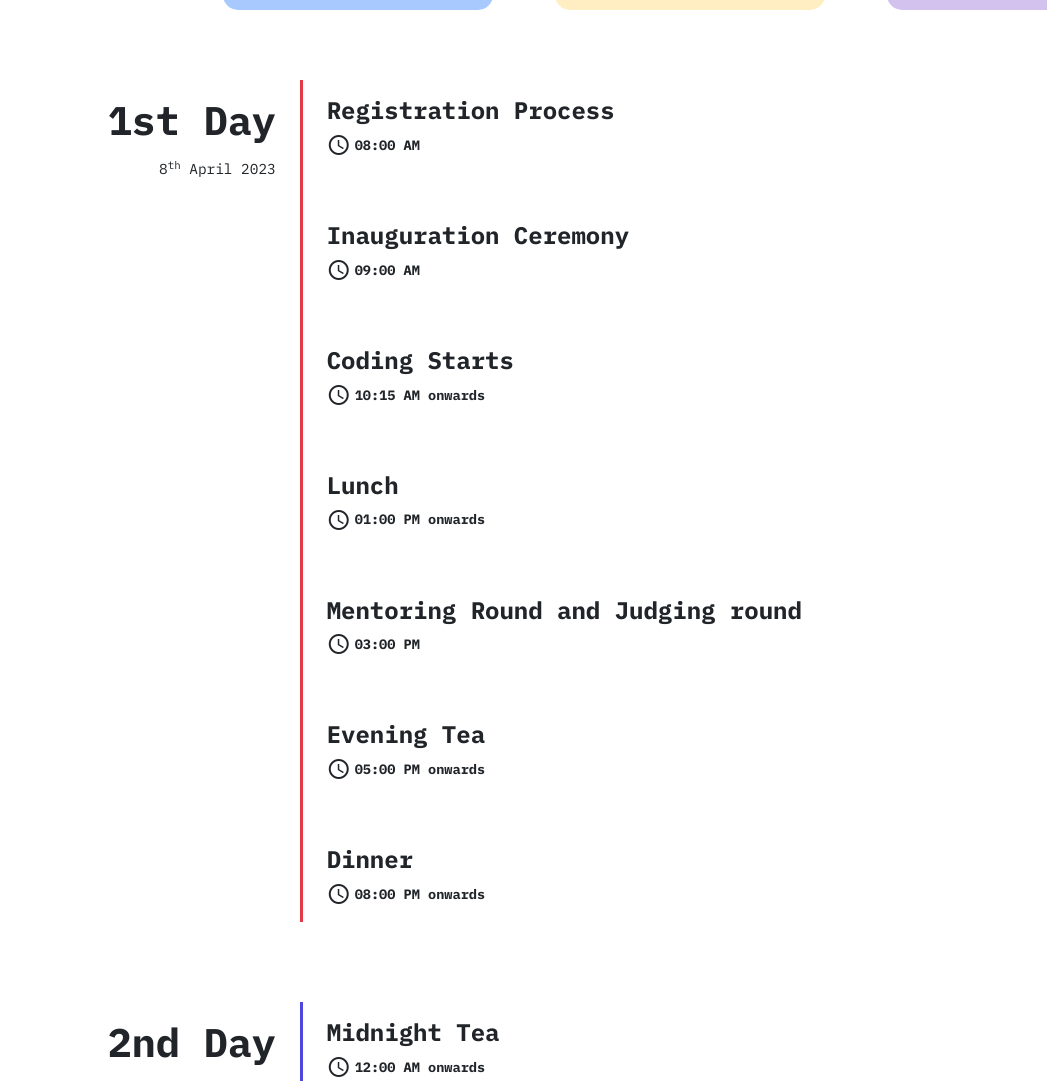
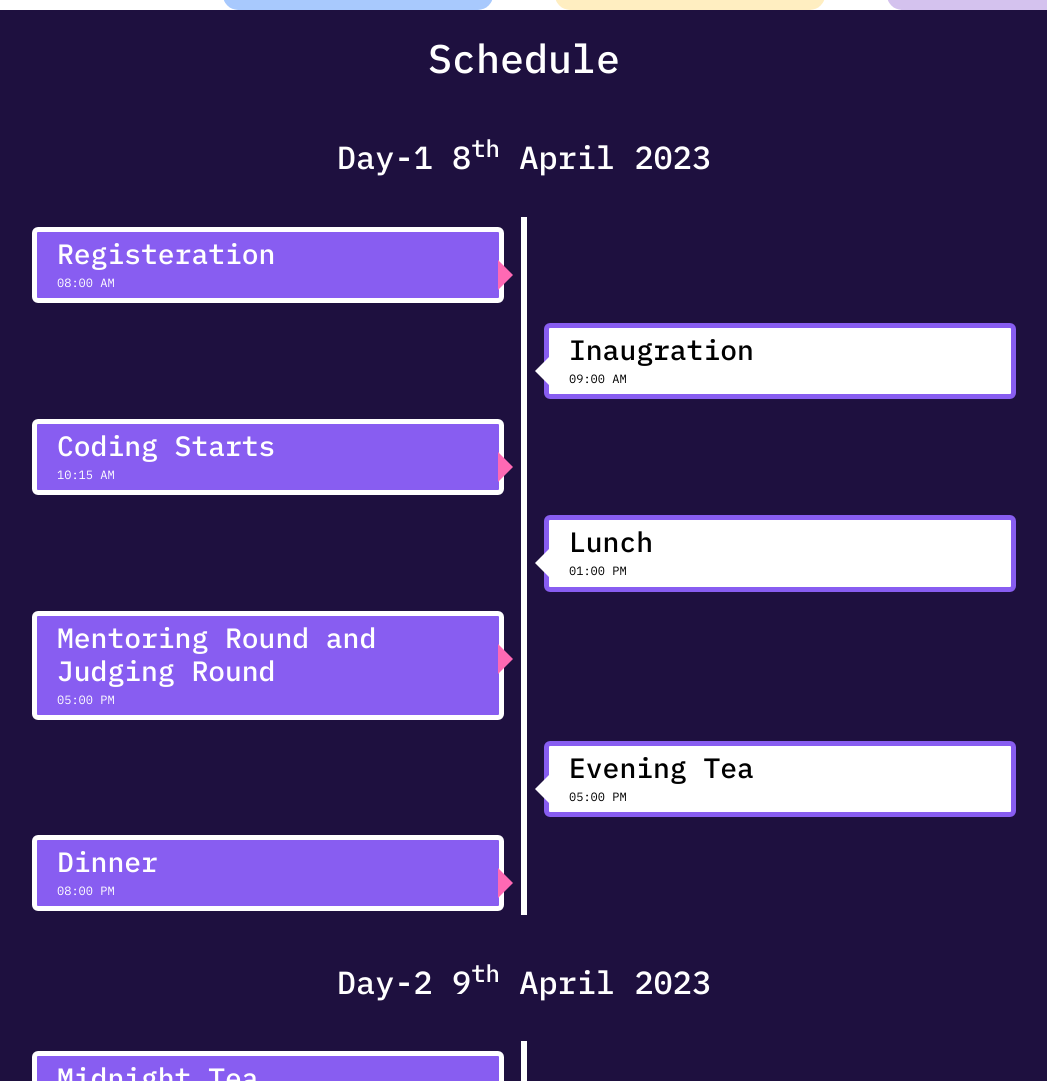
Before and after one commit to Y04ash/csi-hackathon, a plain HTML site: page index.html in a window 1280 px wide. Shown: the part 2418-3499 px from the top of the page, without its empty margins (116-1163 px from the left). Drawn offline with nearby package versions, Linux system fonts and the light colour scheme; a script that the page names is missing.

Commit message:
timline prices about  and domains done

```diff
--- a/assets/css/domain_card.css
+++ b/assets/css/domain_card.css
@@ -9,6 +9,7 @@ Domain Starts
   margin: 0;
   background: #1e103f;
 color: #1e103f;
+width: 100vw;
 
 }
 
@@ -63,6 +64,8 @@ color: #1e103f;
     position: relative;
     top: -5rem;
     z-index: 3;
+    padding-left: 3rem;
+    padding-right: 3rem;
 
   }
 
--- a/assets/css/style.css
+++ b/assets/css/style.css
@@ -1848,6 +1848,7 @@ about
   display: grid;
   place-items: center;
   gap: 3rem;
+  padding: 0 2rem;
 }
 
 .about__card {
--- /dev/null
+++ b/assets/css/timeline.css
@@ -0,0 +1,196 @@
+.program_schedule{
+    color: #fff;
+    background: #1e103f;
+    width: 100vw;
+}
+
+.timeline{
+    position: relative;
+    width: 80%;
+    margin: 1rem auto;
+}
+
+.timeline_heading{
+    text-align: center;
+}
+
+.dayheading{
+    text-align: center;
+    padding-top: 1.5rem;
+    padding-bottom: 1.5rem;
+}
+
+.timeline_heading h1{
+    padding-top: 1.5rem;
+    padding-bottom: 2rem;
+}
+.timeline_container{
+
+    padding: 10px 20px;
+    position: relative;
+    width: 50%;
+    /* background-color: rgba(0,0,0,0.3); */
+    color: black;
+    animation: movedown 1s linear forwards;
+    opacity: 0;
+
+
+}
+
+/* .animate{
+    animation: movedown 1s linear forwards;
+    opacity: 1;
+} */
+
+@keyframes movedown{
+    0%{
+        opacity: 1;
+        transform: translateY(-25px);
+    }
+    100%{
+        opacity: 1;
+        transform: translateY(0px);
+    }
+}
+
+.textbox{
+    /* box-shadow: 4px 4px 20px rgba(0,0,0,0.6) inset; */
+    padding: 5px 20px;
+    background: #fff;
+    position: relative;
+    border-radius: 6px;
+    font-size: 15px;
+}
+
+.left-container{
+    left: 0;
+}
+.right-container{
+    left: 50%;
+}
+
+.left-container .textbox{
+    color: #fff;
+    background: #885df1;
+    border: 5px solid #fff;
+}
+
+.right-container .textbox
+{
+    border: 5px solid #885df1;
+}
+
+.timeline::after{
+    content: '';
+    position: absolute;
+    width:6px;
+    height: 100%;
+    background: #fff;
+    top: 0;
+    left: 50%;
+    margin-left: -3px;
+    z-index: 1;
+    animation: moveline 7s linear forwards;
+
+}
+
+
+@keyframes moveline{
+    0%{
+        height: 0;
+    }
+    100%{
+        height: 100%;
+    }
+}
+
+
+.timeline_container:nth-child(2)
+{
+    animation-delay: 1s;
+}
+.timeline_container:nth-child(3)
+{
+    animation-delay: 2s;
+}
+.timeline_container:nth-child(4)
+{
+    animation-delay: 3s;
+}
+.timeline_container:nth-child(5)
+{
+    animation-delay: 4s;
+}
+.timeline_container:nth-child(6)
+{
+    animation-delay: 5s;
+}
+.timeline_container:nth-child(7)
+{
+    animation-delay: 6s;
+}
+
+
+.left-arrow-container{
+    height:0;
+    width: 0;
+    position: absolute;
+    top: 28px;
+    z-index: 1;
+    border-top: 15px solid transparent;
+    border-bottom: 15px solid transparent;
+    border-left: 15px solid hotpink;
+    right: -14px;
+
+}
+.right-arrow-container{
+    height:0;
+    width: 0;
+    position: absolute;
+    top: 28px;
+    z-index: 1;
+    border-top: 15px solid transparent;
+    border-bottom: 15px solid transparent;
+    border-right: 15px solid #fff;
+    left: -14px;
+
+}
+
+
+@media screen and (max-width: 600px)
+{
+    .timeline{
+        margin: 50px auto;
+    }
+    .timeline::after{
+        left: 31px;
+    }
+    .timeline_container{
+
+        width: 100%;
+        padding-left: 50px;
+        padding-right: 25px;
+
+    }
+    /* .text-box{
+        font-size: 10px;
+    } */
+    .text-box small{
+        margin-bottom: 10px;
+    }
+    .right-container{
+        left: 0;
+    }
+    .left-arrow-container,.right-arrow-container{
+        border-right: 15px solid #fff;
+        border-left: 0;
+        left: -14px;
+    }
+}
+
+@media screen and (max-width:349px)
+{
+    .textbox h3{
+        font-size: 1.2rem;
+    }
+}
--- a/index.html
+++ b/index.html
@@ -16,7 +16,12 @@
   <!-- Google icons -->
   <link rel="stylesheet" href="https://fonts.googleapis.com/icon?family=Material+Icons" />
   <link rel="stylesheet" href="https://cdnjs.cloudflare.com/ajax/libs/font-awesome/5.15.4/css/all.min.css">
+
+  <link rel="stylesheet" href="/assets/css/timeline.css">
+
   <script defer async src="https://apply.devfolio.co/v2/sdk.js"></script>
+  <!-- <script  src="/assets/js/timeline.js"></script> -->
+
   <title>Code Odyssey</title>
 
   <!-- Additional CSS Files -->
@@ -385,222 +390,143 @@
   <!-- ***** Countdown End ***** -->
 
   <!-- ***** Timeline Begins ***** -->
-  <section class="section schedule" id="schedule">
-    <h2 class="section__title_d domain__title" id="domains">Schedule</h2>
+<section class="program_schedule">
+
+  <div class="timeline_heading">
+    <h1>Schedule</h1>
+  </div>
+  <div class="dayheading">
+    <h2>Day-1 8<sup>th</sup> April 2023</h2>
+  </div>
+  <div class="timeline">
+
+    <div class="timeline_container left-container">
+      <div class="textbox">
+        <h3>Registeration</h3>
+        <small>08:00 AM</small>
+        <span class="left-arrow-container"></span>
+      </div>
+    </div>
 
 
-    <!-- Schedule Container -->
-    <div class="schedule__container">
-      <!-- Schedule Day -->
-      <div class="schedule__day schedule__day--red">
-        <!-- Schedule Info -->
-        <div class="schedule__day-info">
-          <h3 class="schedule__info-title">1st Day</h3>
-          <h4 class="schedule__info-subtitle">
-            8<sup>th</sup> April 2023
-          </h4>
+    <div class="timeline_container right-container">
+      <div class="textbox">
+        <h3>Inaugration</h3>
+        <small>09:00 AM</small>
+        <span class="right-arrow-container"></span>
+      </div>
     </div>
 
-        <!-- Schedule List -->
-        <div class="schedule__list">
-          <div class="schedule__list-item">
-            <h5 class="schedule__list-title">Registration Process</h5>
-            <!-- <p class="schedule__list-text">
-                Lorem ipsum dolor sit amet consectetur adipisicing elit.
-                Consectetur, necessitatibus?
-              </p> -->
-            <div class="schedule__list-info">
-              <span class="schedule__info">
-                <i class="schedule__info-icon material-icons">schedule</i>
-                <p class="schedule__info-text">08:00 AM </p>
-              </span>
+
+    <div class="timeline_container left-container">
+      <div class="textbox">
+        <h3>Coding Starts</h3>
+        <small>10:15 AM</small>
+        <span class="left-arrow-container"></span>
       </div>
     </div>
-          <!-- Schedule Item -->
-          <div class="schedule__list-item">
-            <h5 class="schedule__list-title">Inauguration Ceremony</h5>
-            <!-- <p class="schedule__list-text">
-                Lorem ipsum dolor sit amet consectetur adipisicing elit.
-                Consectetur, necessitatibus?
-              </p> -->
-            <div class="schedule__list-info">
-              <span class="schedule__info">
-                <i class="schedule__info-icon material-icons">schedule</i>
-                <p class="schedule__info-text">09:00 AM </p>
-              </span>
+
+
+    <div class="timeline_container right-container">
+      <div class="textbox">
+        <h3>Lunch</h3>
+        <small>01:00 PM</small>
+        <span class="right-arrow-container"></span>
       </div>
     </div>
-          <!-- Schedule Item -->
 
-          <!-- Schedule Item -->
-          <div class="schedule__list-item">
-            <h5 class="schedule__list-title">Coding Starts</h5>
-            <!-- <p class="schedule__list-text">
-                Lorem ipsum dolor sit amet consectetur adipisicing elit.
-                Consectetur, necessitatibus?
-              </p> -->
-            <div class="schedule__list-info">
-              <span class="schedule__info">
-                <i class="schedule__info-icon material-icons">schedule</i>
-                <p class="schedule__info-text">10:15 AM onwards</p>
-              </span>
+
+    <div class="timeline_container left-container">
+      <div class="textbox">
+        <h3>Mentoring Round and Judging Round</h3>
+        <small>05:00 PM</small>
+        <span class="left-arrow-container"></span>
       </div>
     </div>
-          <div class="schedule__list-item">
-            <h5 class="schedule__list-title">Lunch </h5>
-            <!-- <p class="schedule__list-text">
-                Lorem ipsum dolor sit amet consectetur adipisicing elit.
-                Consectetur, necessitatibus?
-              </p> -->
-            <div class="schedule__list-info">
-              <span class="schedule__info">
-                <i class="schedule__info-icon material-icons">schedule</i>
-                <p class="schedule__info-text">01:00 PM onwards</p>
-              </span>
+
+
+    <div class="timeline_container right-container">
+      <div class="textbox">
+        <h3>Evening Tea</h3>
+        <small>05:00 PM</small>
+        <span class="right-arrow-container"></span>
       </div>
     </div>
-          <div class="schedule__list-item">
-            <h5 class="schedule__list-title">Mentoring Round and Judging round </h5>
-            <!-- <p class="schedule__list-text">
-                Lorem ipsum dolor sit amet consectetur adipisicing elit.
-                Consectetur, necessitatibus?
-              </p> -->
-            <div class="schedule__list-info">
-              <span class="schedule__info">
-                <i class="schedule__info-icon material-icons">schedule</i>
-                <p class="schedule__info-text">03:00 PM </p>
-              </span>
+
+
+    <div class="timeline_container left-container">
+      <div class="textbox">
+        <h3>Dinner</h3>
+        <small>08:00 PM</small>
+        <span class="left-arrow-container"></span>
       </div>
     </div>
-          <!-- Schedule Item -->
-          <div class="schedule__list-item">
-            <h5 class="schedule__list-title">Evening Tea</h5>
-            <!-- <p class="schedule__list-text">
-                Lorem ipsum dolor sit amet consectetur adipisicing elit.
-                Consectetur, necessitatibus?
-              </p> -->
-            <div class="schedule__list-info">
-              <span class="schedule__info">
-                <i class="schedule__info-icon material-icons">schedule</i>
-                <p class="schedule__info-text">05:00 PM onwards</p>
-              </span>
+
+
+  </div>
+
+
+  <!-- ============day 2================ -->
+  <div class="dayheading">
+    <h2>Day-2 9<sup>th</sup> April 2023</h2>
+  </div>
+  <div class="timeline">
+
+    <div class="timeline_container left-container">
+      <div class="textbox">
+        <h3>Midnight Tea</h3>
+        <small>12:00 AM</small>
+        <span class="left-arrow-container"></span>
       </div>
     </div>
-          <!-- Schedule Item -->
-          <div class="schedule__list-item">
-            <h5 class="schedule__list-title">Dinner</h5>
-            <!-- <p class="schedule__list-text">
-                Lorem ipsum dolor sit amet consectetur adipisicing elit.
-                Consectetur, necessitatibus?
-              </p> -->
-            <div class="schedule__list-info">
-              <span class="schedule__info">
-                <i class="schedule__info-icon material-icons">schedule</i>
-                <p class="schedule__info-text">08:00 PM onwards</p>
-              </span>
+
+
+    <div class="timeline_container right-container">
+      <div class="textbox">
+        <h3>Morning Tea</h3>
+        <small>09:00 AM</small>
+        <span class="right-arrow-container"></span>
+      </div>
+    </div>
+
+
+    <div class="timeline_container left-container">
+      <div class="textbox">
+        <h3>Brunch</h3>
+        <small>10:15 AM</small>
+        <span class="left-arrow-container"></span>
+      </div>
+    </div>
+
+
+    <div class="timeline_container right-container">
+      <div class="textbox">
+        <h3>Coding Stops</h3>
+        <small>01:00 PM</small>
+        <span class="right-arrow-container"></span>
+      </div>
+    </div>
+
+
+    <div class="timeline_container left-container">
+      <div class="textbox">
+        <h3>Final Evaluation Round</h3>
+        <small>05:00 PM</small>
+        <span class="left-arrow-container"></span>
+      </div>
+    </div>
+
+
+    <div class="timeline_container right-container">
+      <div class="textbox">
+        <h3>Price Distribution</h3>
+        <small>05:00 PM</small>
+        <span class="right-arrow-container"></span>
       </div>
     </div>
 
   </div>
-      </div>
 
-      <!-- Schedule Day -->
-      <div class="schedule__day schedule__day--blue">
-        <!-- Schedule Info -->
-        <div class="schedule__day-info">
-          <h3 class="schedule__info-title">2nd Day</h3>
-          <h4 class="schedule__info-subtitle">
-            9<sup>th</sup> April 2023
-          </h4>
-        </div>
-
-        <!-- Schedule List -->
-        <div class="schedule__list">
-          <!-- Schedule Item -->
-          <div class="schedule__list-item">
-            <h5 class="schedule__list-title">Midnight Tea</h5>
-            <!-- <p class="schedule__list-text">
-                Lorem ipsum dolor sit amet consectetur adipisicing elit.
-                Consectetur, necessitatibus?
-              </p> -->
-            <div class="schedule__list-info">
-              <span class="schedule__info">
-                <i class="schedule__info-icon material-icons">schedule</i>
-                <p class="schedule__info-text">12:00 AM onwards
-            </div>
-          </div>
-          <div class="schedule__list-item">
-            <h5 class="schedule__list-title">Morning Tea</h5>
-            <!-- <p class="schedule__list-text">
-                Lorem ipsum dolor sit amet consectetur adipisicing elit.
-                Consectetur, necessitatibus?
-              </p> -->
-            <div class="schedule__list-info">
-              <span class="schedule__info">
-                <i class="schedule__info-icon material-icons">schedule</i>
-                <p class="schedule__info-text">08:00 AM </p>
-              </span>
-            </div>
-          </div>
-          <!-- Schedule Item -->
-          <div class="schedule__list-item">
-            <h5 class="schedule__list-title">Brunch</h5>
-            <!-- <p class="schedule__list-text">
-                Lorem ipsum dolor sit amet consectetur adipisicing elit.
-                Consectetur, necessitatibus?
-              </p> -->
-            <div class="schedule__list-info">
-              <span class="schedule__info">
-                <i class="schedule__info-icon material-icons">schedule</i>
-                <p class="schedule__info-text">09:30 AM onwards</p>
-              </span>
-            </div>
-          </div>
-          <!-- Schedule Item -->
-          <div class="schedule__list-item">
-            <h5 class="schedule__list-title">Coding Stops</h5>
-            <!-- <p class="schedule__list-text">
-                Lorem ipsum dolor sit amet consectetur adipisicing elit.
-                Consectetur, necessitatibus?
-              </p> -->
-            <div class="schedule__list-info">
-              <span class="schedule__info">
-                <i class="schedule__info-icon material-icons">schedule</i>
-                <p class="schedule__info-text">10:30 AM </p>
-              </span>
-            </div>
-          </div>
-          <!-- Schedule Item -->
-          <div class="schedule__list-item">
-            <h5 class="schedule__list-title">Final Evaluation Round</h5>
-            <!-- <p class="schedule__list-text">
-                Lorem ipsum dolor sit amet consectetur adipisicing elit.
-                Consectetur, necessitatibus?
-              </p> -->
-            <div class="schedule__list-info">
-              <span class="schedule__info">
-                <i class="schedule__info-icon material-icons">schedule</i>
-                <p class="schedule__info-text">10:30 AM </p>
-              </span>
-            </div>
-          </div>
-          <!-- Schedule Item -->
-          <div class="schedule__list-item">
-            <h5 class="schedule__list-title">Prize Distribution Ceremony</h5>
-            <!-- <p class="schedule__list-text">
-                Lorem ipsum dolor sit amet consectetur adipisicing elit.
-                Consectetur, necessitatibus?
-              </p> -->
-            <div class="schedule__list-info">
-              <span class="schedule__info">
-                <i class="schedule__info-icon material-icons">schedule</i>
-                <p class="schedule__info-text">01:00 PM </p>
-              </span>
-            </div>
-          </div>
-        </div>
-      </div>
-    </div>
 </section>
   <!-- ***** Timeline End ***** -->
   <section class="section schedule" id="abstract">
```
Also changed, not shown: assets/js/timeline.js (added, +33 -0 lines). Lines whose indentation alone changed are shown as unchanged.
